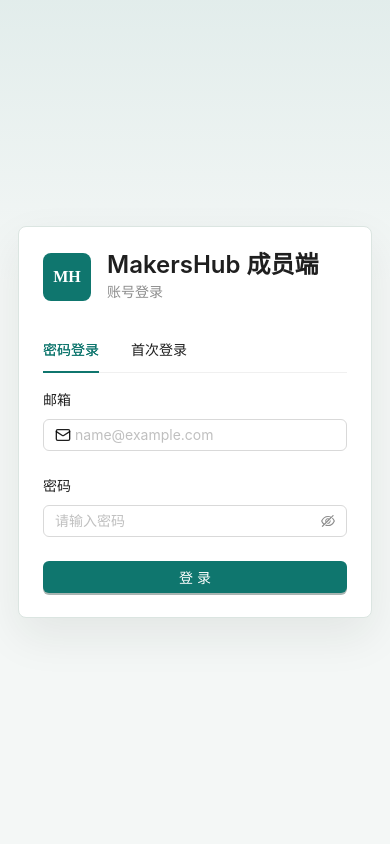
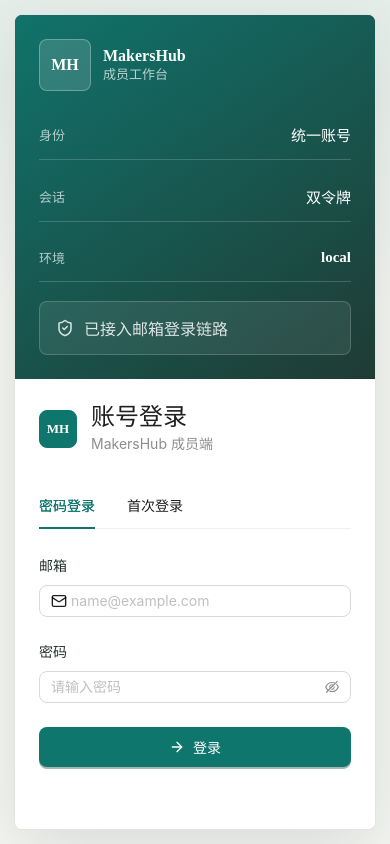
Before and after one commit to RayFlows/makershub, a React (Vite) app in the folder apps/web/: page / in a window 390 px wide. Built offline with nearby package versions, Linux system fonts and the light colour scheme; no server answers.

Commit message:
style: refine web auth interface

```diff
--- a/apps/web/src/App.tsx
+++ b/apps/web/src/App.tsx
@@ -18,10 +18,13 @@
 } from "antd";
 import type { TabsProps } from "antd";
 import {
+  Activity,
+  ArrowRight,
   CalendarClock,
   ClipboardList,
   Coins,
   FolderKanban,
+  KeyRound,
   LogOut,
   Mail,
   PackageSearch,
@@ -215,15 +218,44 @@
 
   return (
     <main className="auth-page">
-      <section className="auth-panel">
-        <div className="auth-heading">
+      <section className="auth-card">
+        <aside className="auth-context" aria-label="MakersHub">
+          <div className="brand-lockup">
             <div className="auth-mark">MH</div>
             <div>
-            <Typography.Title level={1}>MakersHub 成员端</Typography.Title>
-            <Typography.Text type="secondary">账号登录</Typography.Text>
+              <strong>MakersHub</strong>
+              <span>成员工作台</span>
+            </div>
+          </div>
+          <div className="context-stack">
+            <div className="context-row">
+              <span>身份</span>
+              <strong>统一账号</strong>
+            </div>
+            <div className="context-row">
+              <span>会话</span>
+              <strong>双令牌</strong>
+            </div>
+            <div className="context-row">
+              <span>环境</span>
+              <strong>local</strong>
+            </div>
+          </div>
+          <div className="context-footer">
+            <ShieldCheck size={18} />
+            <span>已接入邮箱登录链路</span>
+          </div>
+        </aside>
+        <section className="auth-panel">
+          <div className="auth-heading compact">
+            <div className="auth-mark small">MH</div>
+            <div>
+              <Typography.Title level={1}>账号登录</Typography.Title>
+              <Typography.Text type="secondary">MakersHub 成员端</Typography.Text>
             </div>
           </div>
           <Tabs defaultActiveKey="password" items={tabItems} />
+        </section>
       </section>
     </main>
   );
@@ -267,7 +299,7 @@
       <Form.Item label="密码" name="password" rules={[{ required: true, message: "请输入密码" }]}>
         <Input.Password autoComplete="current-password" placeholder="请输入密码" />
       </Form.Item>
-      <Button block type="primary" htmlType="submit" loading={submitting}>
+      <Button block type="primary" htmlType="submit" loading={submitting} icon={<ArrowRight size={16} />}>
         登录
       </Button>
     </Form>
@@ -350,12 +382,12 @@
           >
             <Input inputMode="numeric" maxLength={6} placeholder="6位验证码" />
           </Form.Item>
-          <Button loading={sending} onClick={handleSendCode}>
+          <Button loading={sending} onClick={handleSendCode} icon={<Mail size={15} />}>
             发送
           </Button>
         </Space.Compact>
       </Form.Item>
-      <Button block type="primary" htmlType="submit" loading={submitting}>
+      <Button block type="primary" htmlType="submit" loading={submitting} icon={<ArrowRight size={16} />}>
         继续
       </Button>
     </Form>
@@ -388,9 +420,10 @@
 
   return (
     <main className="auth-page">
-      <section className="auth-panel narrow">
-        <div className="auth-heading">
-          <div className="auth-mark">MH</div>
+      <section className="auth-card single">
+        <section className="auth-panel">
+          <div className="auth-heading compact">
+            <div className="auth-mark small">MH</div>
             <div>
               <Typography.Title level={1}>设置密码</Typography.Title>
               <Typography.Text type="secondary">首次登录</Typography.Text>
@@ -426,10 +459,11 @@
             >
               <Input.Password autoComplete="new-password" placeholder="再次输入" />
             </Form.Item>
-          <Button block type="primary" htmlType="submit" loading={submitting}>
+            <Button block type="primary" htmlType="submit" loading={submitting} icon={<KeyRound size={16} />}>
               保存密码
             </Button>
           </Form>
+        </section>
       </section>
     </main>
   );
@@ -446,16 +480,22 @@
 }) {
   return (
     <Layout className="app-shell">
-      <Layout.Sider width={232} className="side-nav">
-        <div className="brand">MakersHub</div>
+      <Layout.Sider width={252} className="side-nav">
+        <div className="brand">
+          <div className="auth-mark small">MH</div>
+          <div>
+            <strong>MakersHub</strong>
+            <span>成员端</span>
+          </div>
+        </div>
         <Menu mode="inline" defaultSelectedKeys={["profile"]} items={menuItems} />
       </Layout.Sider>
       <Layout>
         <Layout.Header className="top-bar">
-          <Space size={12}>
+          <div className="top-title">
             <CalendarClock size={18} />
-            <span>成员网页端</span>
-          </Space>
+            <span>成员工作台</span>
+          </div>
           <Space size={12}>
             <Tag color={channel === "password" ? "green" : "cyan"}>{channel || "active"}</Tag>
             <Button icon={<LogOut size={16} />} onClick={onLogout}>
@@ -464,13 +504,19 @@
           </Space>
         </Layout.Header>
         <Layout.Content className="content">
-          <section className="profile-header">
-            <Avatar size={64} src={user.avatar_url || undefined}>
+          <section className="profile-hero">
+            <div className="profile-header">
+              <Avatar size={72} src={user.avatar_url || undefined} className="profile-avatar">
                 {user.display_name.slice(0, 1)}
               </Avatar>
               <div>
                 <Typography.Title level={1}>{user.display_name}</Typography.Title>
                 <Typography.Text type="secondary">{user.email || "未绑定邮箱"}</Typography.Text>
+              </div>
+            </div>
+            <div className="hero-status">
+              <Activity size={18} />
+              <span>{user.status}</span>
             </div>
           </section>
 
--- a/apps/web/src/styles.css
+++ b/apps/web/src/styles.css
@@ -1,3 +1,10 @@
+:root {
+  color: #17201d;
+  background: #f5f7f3;
+  font-synthesis: none;
+  text-rendering: optimizeLegibility;
+}
+
 * {
   box-sizing: border-box;
 }
@@ -5,7 +12,14 @@
 body {
   margin: 0;
   color: #17201d;
-  background: #f4f7f6;
+  background:
+    linear-gradient(180deg, rgba(15, 118, 110, 0.07), rgba(245, 247, 243, 0) 38%),
+    #f5f7f3;
+}
+
+button,
+input {
+  letter-spacing: 0;
 }
 
 .loading-screen,
@@ -15,72 +29,206 @@
   align-items: center;
   justify-content: center;
   padding: 32px 18px;
-  background:
-    linear-gradient(180deg, rgba(15, 118, 110, 0.08), rgba(244, 247, 246, 0) 34%),
-    #f4f7f6;
 }
 
-.auth-panel {
-  width: min(460px, 100%);
-  padding: 32px;
-  border: 1px solid #dbe5e1;
+.auth-card {
+  width: min(920px, 100%);
+  min-height: 560px;
+  display: grid;
+  grid-template-columns: minmax(280px, 0.9fr) minmax(360px, 1fr);
+  overflow: hidden;
+  border: 1px solid rgba(23, 32, 29, 0.12);
   border-radius: 8px;
   background: #ffffff;
-  box-shadow: 0 18px 45px rgba(23, 32, 29, 0.08);
+  box-shadow: 0 24px 70px rgba(23, 32, 29, 0.12);
 }
 
-.auth-panel.narrow {
-  width: min(420px, 100%);
+.auth-card.single {
+  width: min(480px, 100%);
+  min-height: 0;
+  display: block;
 }
 
-.auth-heading {
+.auth-context {
+  display: flex;
+  flex-direction: column;
+  justify-content: space-between;
+  padding: 34px;
+  color: #f8fbf9;
+  background:
+    linear-gradient(145deg, rgba(15, 118, 110, 0.95), rgba(31, 59, 52, 0.98)),
+    #1f3b34;
+}
+
+.brand-lockup,
+.brand,
+.auth-heading,
+.profile-header,
+.top-title,
+.section-title,
+.hero-status {
   display: flex;
   align-items: center;
-  gap: 16px;
-  margin-bottom: 24px;
 }
 
-.auth-heading h1 {
-  margin: 0 0 2px;
-  font-size: 26px;
-  line-height: 1.2;
+.brand-lockup,
+.brand {
+  gap: 12px;
+}
+
+.brand-lockup strong,
+.brand strong {
+  display: block;
+  line-height: 20px;
+}
+
+.brand-lockup span,
+.brand span {
+  display: block;
+  color: rgba(255, 255, 255, 0.7);
+  font-size: 13px;
+  line-height: 18px;
 }
 
 .auth-mark {
-  width: 48px;
-  height: 48px;
+  width: 52px;
+  height: 52px;
   display: flex;
   flex: none;
   align-items: center;
   justify-content: center;
+  border: 1px solid rgba(255, 255, 255, 0.28);
   border-radius: 8px;
+  background: rgba(255, 255, 255, 0.14);
+  color: #ffffff;
+  font-weight: 800;
+  letter-spacing: 0;
+}
+
+.auth-mark.small {
+  width: 38px;
+  height: 38px;
+  font-size: 13px;
   background: #0f766e;
+  border-color: #0f766e;
+}
+
+.context-stack {
+  display: grid;
+  gap: 12px;
+}
+
+.context-row {
+  display: flex;
+  align-items: center;
+  justify-content: space-between;
+  padding: 14px 0;
+  border-bottom: 1px solid rgba(255, 255, 255, 0.18);
+}
+
+.context-row span {
+  color: rgba(255, 255, 255, 0.68);
+  font-size: 13px;
+}
+
+.context-row strong {
   color: #ffffff;
-  font-weight: 700;
-  letter-spacing: 0;
+  font-size: 15px;
+}
+
+.context-footer {
+  display: flex;
+  align-items: center;
+  gap: 10px;
+  padding: 14px 16px;
+  border: 1px solid rgba(255, 255, 255, 0.18);
+  border-radius: 8px;
+  color: rgba(255, 255, 255, 0.84);
+  background: rgba(255, 255, 255, 0.08);
+}
+
+.auth-panel {
+  padding: 42px;
+  background: #ffffff;
+}
+
+.auth-card.single .auth-panel {
+  padding: 36px;
+}
+
+.auth-heading {
+  gap: 14px;
+  margin-bottom: 28px;
+}
+
+.auth-heading.compact h1 {
+  margin: 0 0 2px;
+  font-size: 28px;
+  line-height: 1.2;
+}
+
+.auth-panel .ant-tabs-nav {
+  margin-bottom: 26px;
+}
+
+.auth-panel .ant-form-item-label > label {
+  color: #24302c;
+  font-weight: 650;
+}
+
+.auth-panel .ant-input-affix-wrapper,
+.auth-panel .ant-input,
+.auth-panel .ant-input-password {
+  border-radius: 8px;
+}
+
+.auth-panel .ant-btn {
+  height: 40px;
+  border-radius: 8px;
+  font-weight: 650;
 }
 
 .form-alert {
   margin-bottom: 18px;
+  border-radius: 8px;
 }
 
 .app-shell {
   min-height: 100vh;
+  background: #f5f7f3;
 }
 
 .side-nav {
-  border-right: 1px solid #dbe5e1;
-  background: #ffffff !important;
+  border-right: 1px solid #dce7e2;
+  background: #1f3b34 !important;
 }
 
-.brand {
-  height: 64px;
-  display: flex;
-  align-items: center;
-  padding: 0 24px;
-  color: #0f766e;
-  font-size: 20px;
-  font-weight: 700;
+.side-nav .brand {
+  height: 72px;
+  padding: 0 22px;
+  color: #ffffff;
+}
+
+.side-nav .ant-menu {
+  border-inline-end: 0 !important;
+  background: transparent !important;
+  color: rgba(255, 255, 255, 0.78);
+}
+
+.side-nav .ant-menu-item {
+  height: 42px;
+  margin: 4px 14px;
+  border-radius: 8px;
+  color: rgba(255, 255, 255, 0.78);
+}
+
+.side-nav .ant-menu-item-selected {
+  color: #ffffff !important;
+  background: rgba(255, 255, 255, 0.13) !important;
+}
+
+.side-nav .ant-menu-item svg {
+  color: currentColor;
 }
 
 .top-bar {
@@ -89,25 +237,61 @@
   align-items: center;
   justify-content: space-between;
   padding: 0 28px;
-  border-bottom: 1px solid #dbe5e1;
-  background: #ffffff;
+  border-bottom: 1px solid #dce7e2;
+  background: rgba(255, 255, 255, 0.92);
+  backdrop-filter: blur(10px);
+}
+
+.top-title {
+  gap: 10px;
+  color: #24302c;
+  font-weight: 650;
 }
 
 .content {
   padding: 32px;
 }
 
-.profile-header {
+.profile-hero {
+  min-height: 156px;
   display: flex;
   align-items: center;
+  justify-content: space-between;
   gap: 18px;
-  margin-bottom: 26px;
+  margin-bottom: 22px;
+  padding: 26px;
+  border: 1px solid #dce7e2;
+  border-radius: 8px;
+  background:
+    linear-gradient(135deg, rgba(255, 255, 255, 0.96), rgba(235, 245, 241, 0.92)),
+    #ffffff;
+}
+
+.profile-header {
+  gap: 18px;
+}
+
+.profile-avatar {
+  flex: none;
+  background: #0f766e;
+  box-shadow: 0 10px 30px rgba(15, 118, 110, 0.24);
 }
 
 .profile-header h1 {
   margin: 0 0 4px;
   font-size: 30px;
   line-height: 1.2;
+}
+
+.hero-status {
+  flex: none;
+  gap: 8px;
+  padding: 10px 14px;
+  border: 1px solid #cfe0da;
+  border-radius: 8px;
+  color: #0f766e;
+  background: #f8fbf9;
+  font-weight: 650;
 }
 
 .status-grid,
@@ -118,20 +302,25 @@
 }
 
 .status-panel,
-.work-panel {
-  min-height: 112px;
+.work-panel,
+.detail-band {
+  border: 1px solid #dce7e2;
+  border-radius: 8px;
+  background: #ffffff;
+  box-shadow: 0 12px 34px rgba(23, 32, 29, 0.06);
+}
+
+.status-panel {
+  min-height: 116px;
   display: flex;
   flex-direction: column;
   justify-content: space-between;
   padding: 20px;
-  border: 1px solid #dbe5e1;
-  border-left-width: 4px;
-  border-radius: 8px;
-  background: #ffffff;
+  border-top-width: 4px;
 }
 
 .status-panel span {
-  color: #5d6b66;
+  color: #64726d;
   font-size: 14px;
 }
 
@@ -141,32 +330,43 @@
 }
 
 .accent-green {
-  border-left-color: #0f766e;
+  border-top-color: #0f766e;
 }
 
 .accent-gold {
-  border-left-color: #d97706;
+  border-top-color: #d97706;
 }
 
 .accent-rose {
-  border-left-color: #e11d48;
+  border-top-color: #e11d48;
 }
 
 .detail-band {
   margin: 18px 0;
   padding: 22px 24px;
-  border: 1px solid #dbe5e1;
-  border-radius: 8px;
-  background: #ffffff;
 }
 
 .section-title {
-  display: flex;
-  align-items: center;
   gap: 8px;
   margin-bottom: 14px;
   color: #17201d;
-  font-weight: 700;
+  font-weight: 750;
+}
+
+.work-panel {
+  min-height: 110px;
+  padding: 20px;
+}
+
+@media (max-width: 900px) {
+  .auth-card {
+    max-width: 520px;
+    grid-template-columns: 1fr;
+  }
+
+  .auth-context {
+    min-height: 260px;
+  }
 }
 
 @media (max-width: 860px) {
@@ -182,6 +382,11 @@
     padding: 22px 18px;
   }
 
+  .profile-hero {
+    align-items: flex-start;
+    flex-direction: column;
+  }
+
   .status-grid,
   .work-grid {
     grid-template-columns: 1fr;
@@ -189,11 +394,26 @@
 }
 
 @media (max-width: 520px) {
-  .auth-panel {
+  .auth-page {
+    align-items: stretch;
+    padding: 14px;
+  }
+
+  .auth-card {
+    min-height: 0;
+  }
+
+  .auth-context,
+  .auth-panel,
+  .auth-card.single .auth-panel {
     padding: 24px;
   }
 
-  .auth-heading h1,
+  .auth-context {
+    min-height: 220px;
+  }
+
+  .auth-heading.compact h1,
   .profile-header h1 {
     font-size: 24px;
   }
```
Lines whose indentation alone changed are shown as unchanged.
